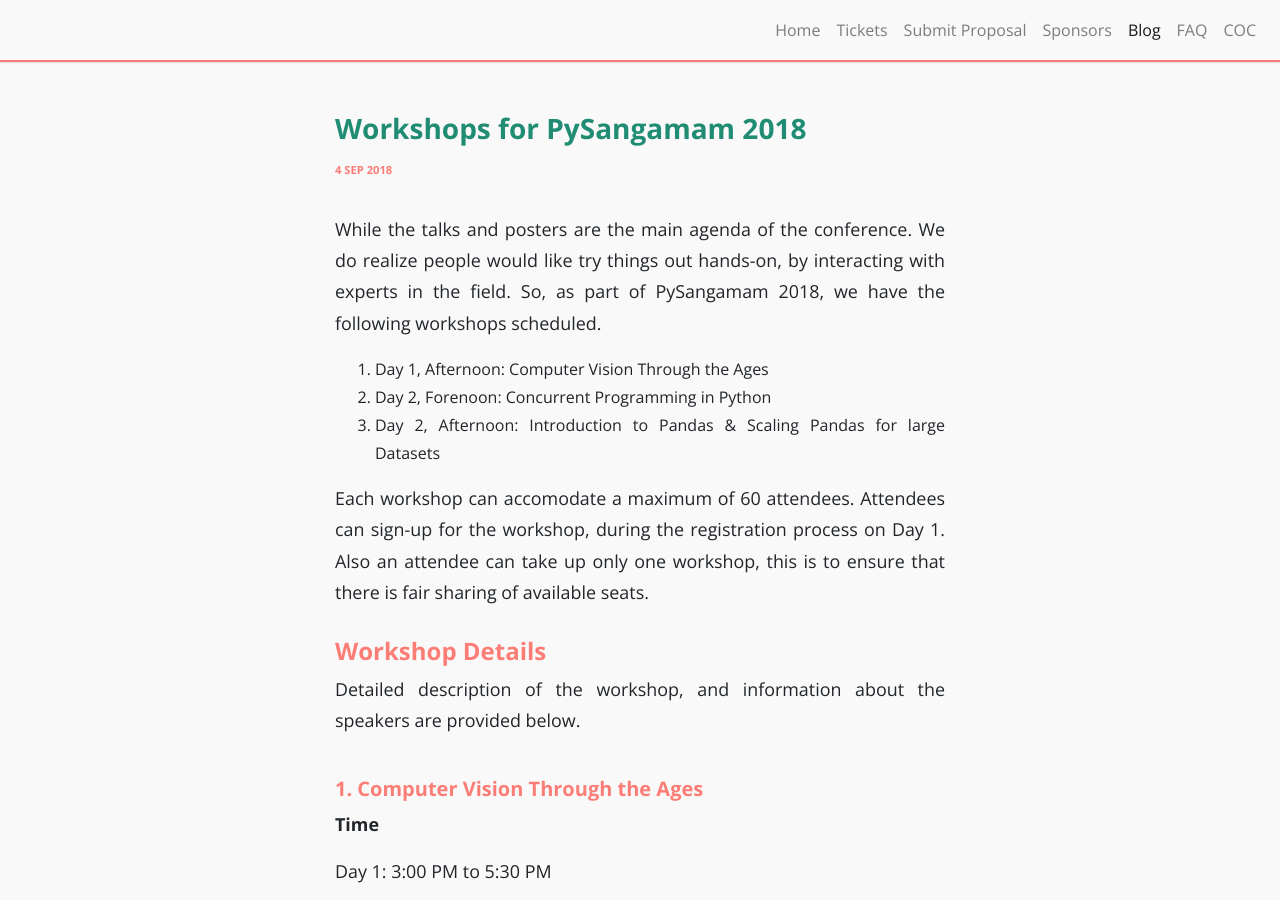
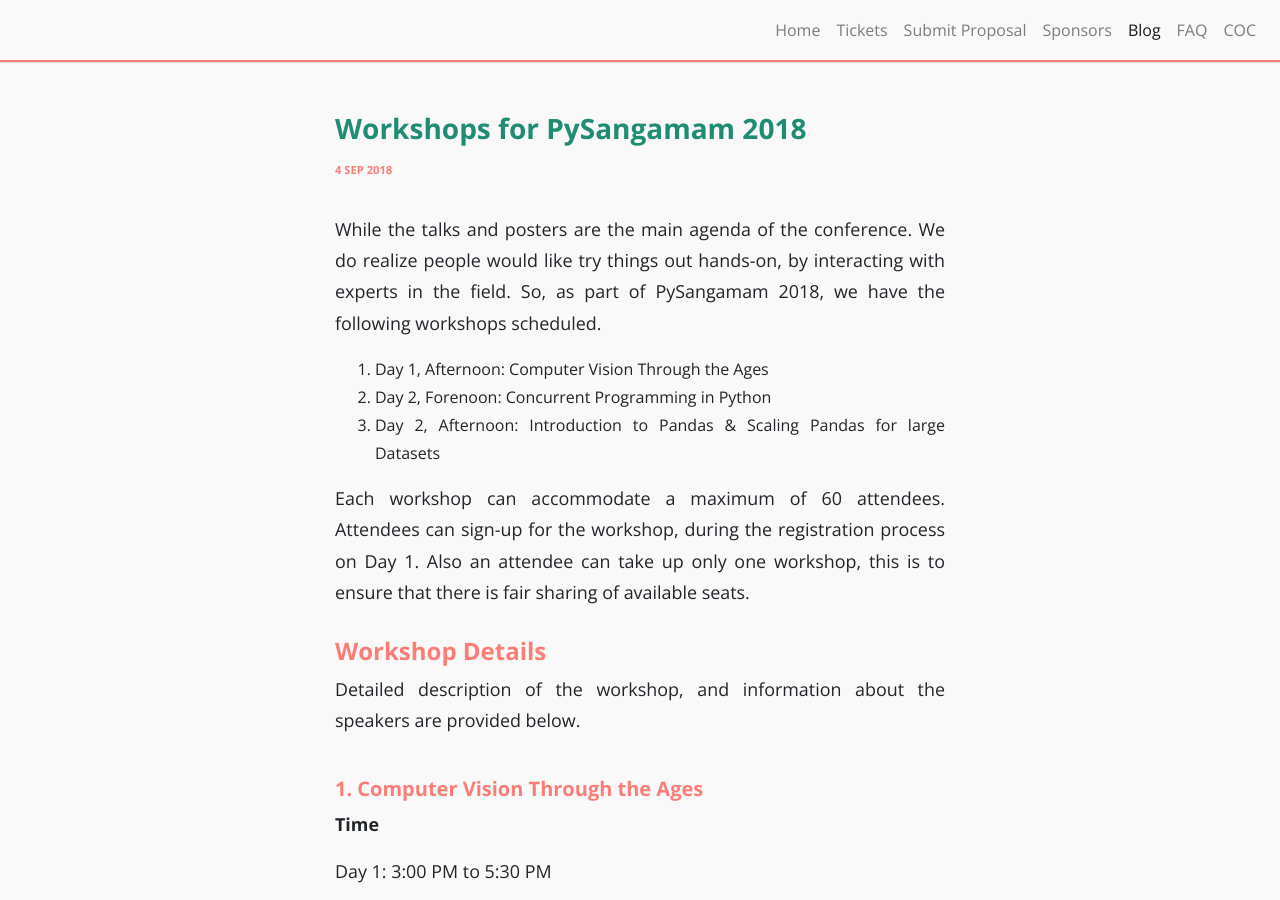
Before and after one commit to PySangamam/website, a Jekyll site: the page built from _posts/2018-09-04-workshop-list.md, in a window 1280 px wide and 900 px high. Built offline with Jekyll 4.4.1, drawn with Linux system fonts in a browser that asks for light colours; some of the changed text lies outside the part shown.

Commit message:
Fixed spelling mistakes.

```diff
--- a/_posts/2018-09-04-workshop-list.md
+++ b/_posts/2018-09-04-workshop-list.md
@@ -19,7 +19,7 @@
 2. Day 2, Forenoon: Concurrent Programming in Python
 3. Day 2, Afternoon: Introduction to Pandas & Scaling Pandas for large Datasets
 
-Each workshop can accomodate a maximum of 60 attendees. Attendees can
+Each workshop can accommodate a maximum of 60 attendees. Attendees can
 sign-up for the workshop, during the registration process on Day 1.
 Also an attendee can take up only one workshop, this is to ensure that
 there is fair sharing of available seats.
```
Also changed, not shown: other parts of _posts/2018-09-04-workshop-list.md (+1 -1 lines).
